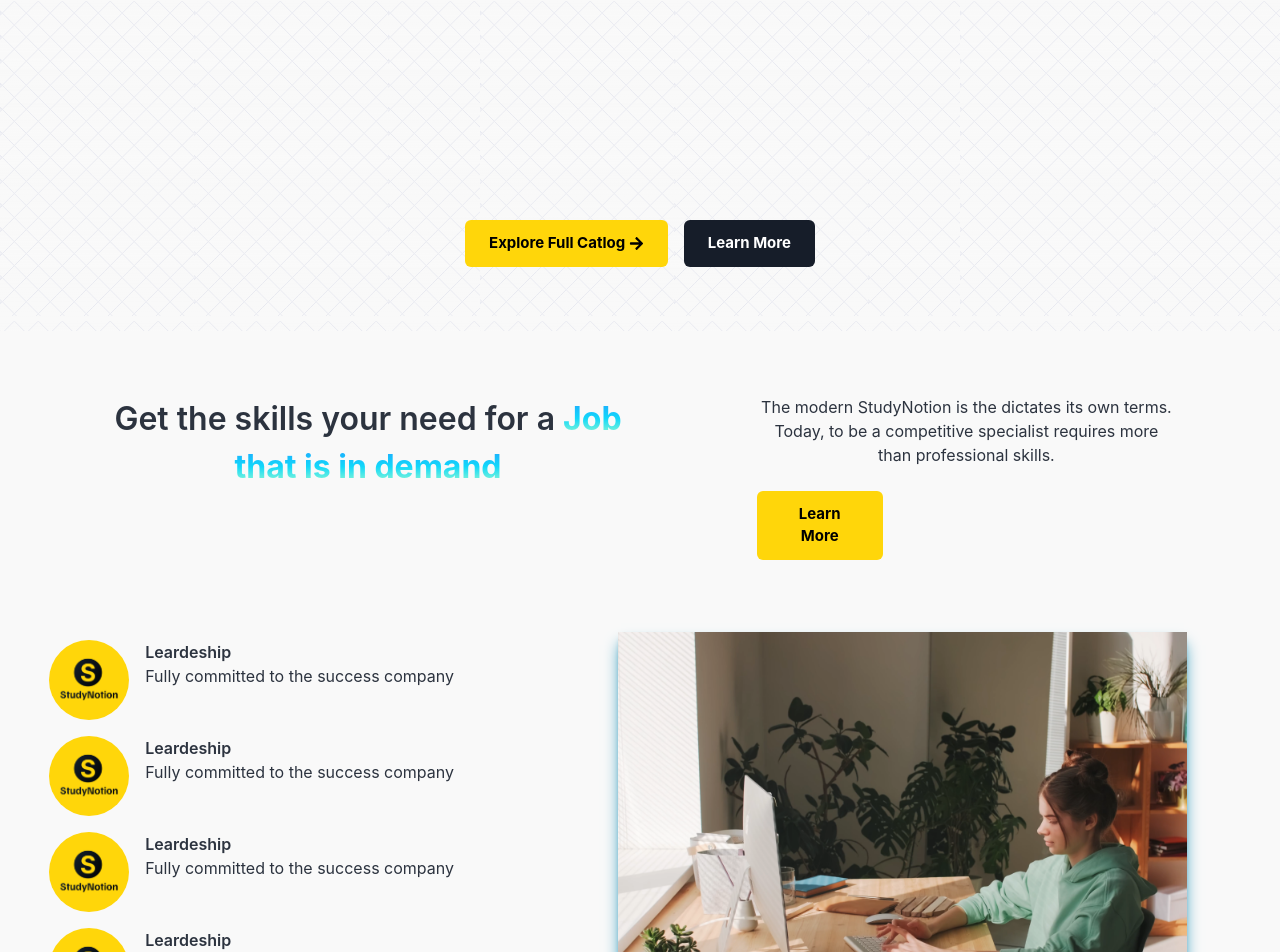
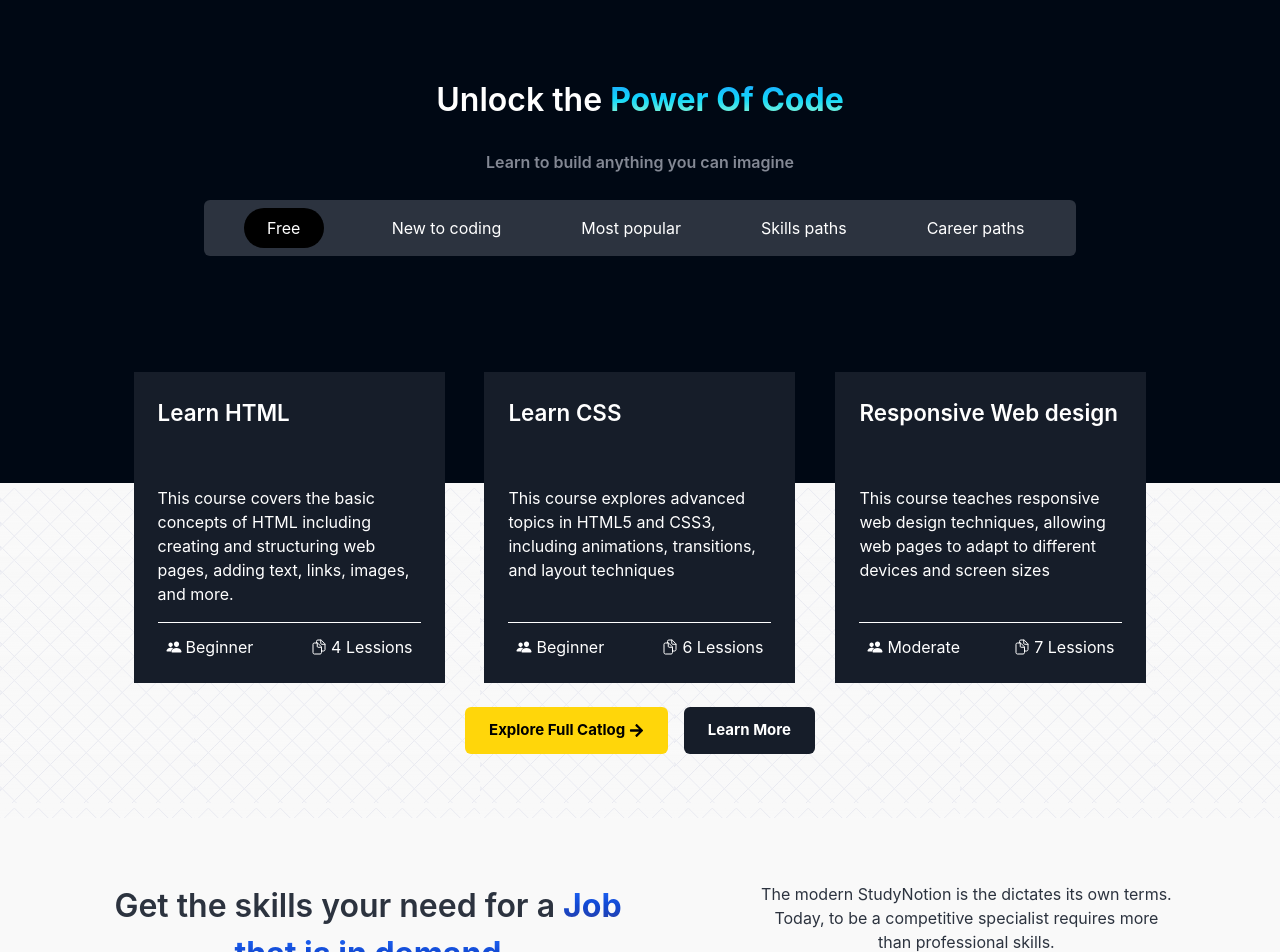
Before and after one commit to prathamesh2083/Edtech-Website, a React (Vite) app: page / in a window 1280 px wide. Shown: the part 1453-2405 px from the top of the page. Built offline with nearby package versions, Linux system fonts and the light colour scheme.

Commit message:
Home page updated

```diff
--- /dev/null
+++ b/src/components/Homepage/Card.jsx
@@ -0,0 +1,22 @@
+import React, { useState } from 'react'
+import { IoPeople } from "react-icons/io5";
+import { IoDocumentsOutline } from "react-icons/io5";
+export default function Card({card}) {
+  const[currcard,setcurrcard]=useState(0);
+  return (
+    <div className="aspect-square min-w-[300px] aspect-retangle w-[30%] flex flex-col justify-center gap-3 flex-wrap bg-richblack-800 px-6 hover:scale-105 transition-all duration-500">
+      <div className="h-[25%] font-semibold text-[1.4rem]">{card.heading}</div>
+      <div className="h-[40%]">{card.description}</div>
+      <hr></hr>
+      <div className=" flex justify-between px-2 border-t-solid border-t-white">
+        <div className='flex items-center gap-1'>
+          <IoPeople /> {card.level}{" "}
+        </div>
+        <div className='flex items-center gap-1'>
+          <IoDocumentsOutline />
+          {card.lessionNumber} Lessions{" "}
+        </div>
+      </div>
+    </div>
+  );
+}
--- /dev/null
+++ b/src/components/Homepage/ExploreMore.jsx
@@ -0,0 +1,52 @@
+import React, { useState } from 'react'
+
+import { HomePageExplore as data } from "../../data/homepage-explore";
+import Card from './Card';
+import HighlightText from './HighlightText';
+const tabNames=[
+    "Free","New to coding","Most popular" ,"Skills paths","Career paths"
+]
+export default function ExploreMore() {
+    const [index,setindex]=useState(0);
+
+    function changeindex(e){
+    //    alert(e.target.innerHTML);
+       var newindex = tabNames.findIndex(function(element,index){
+           return element==e.target.innerHTML;
+       });
+
+
+       setindex(newindex);
+
+    }
+  return (
+    <div className="w-full py-6 md:py-0  md:w-[90%] m-auto flex flex-col gap-4">
+      <div className="lg:relative lg:top-[80px] text-[2rem] font-semibold text-center">
+        Unlock the <HighlightText>Power Of Code</HighlightText>
+      </div>
+      <div className="font-semibold lg:relative lg:top-[90px] text-center text-richblack-300">
+        Learn to build anything you can imagine
+      </div>
+      <div className="flex flex-wrap min-w-[300px] w-[90%] lg:relative lg:top-[100px] md:w-fit m-auto md:px-10 justify-center items-center md:gap-14 h-fit max-h-[100px] bg-richblack-700 rounded-md p-1">
+        {tabNames.map((tab, ind) => {
+          return (
+            <div
+              onClick={changeindex}
+              key={ind}
+              className={`${
+                ind === index ? "bg-black" : ""
+              } px-3 py-2 my-1 md:min-w-[80px] text-center  hover:bg-black rounded-full`}
+            >
+              {tab}
+            </div>
+          );
+        })}
+      </div>
+      <div className="w-full md:w-[90%] lg:relative lg:top-[200px] flex flex-wrap m-auto md:justify-around  justify-center gap-4 ">
+        {data[index].courses.map((card,ind) => {
+          return <Card card={card} key={ind} />;
+        })}
+      </div>
+    </div>
+  );
+}
--- /dev/null
+++ b/src/components/Homepage/HighlightTextPurple.jsx
@@ -0,0 +1,13 @@
+import React from "react";
+
+export default function HighlightTextPurple({ children, size }) {
+  return (
+    <span
+      className={` bg-gradient-to-b from-[#1f6aff] via-[#1248d1] to-[#2b3ea2] text-transparent bg-clip-text font-bold
+
+    `}
+    >
+      {children}
+    </span>
+  );
+}
--- a/src/components/Homepage/TimeLineSection.jsx
+++ b/src/components/Homepage/TimeLineSection.jsx
@@ -1,36 +1,40 @@
 import React from "react";
 import logo from "../../assets/Logo/rzp_logo.png";
 import image from "../../assets/Images/TimelineImage.png";
+import logo1 from "../../assets/TimeLineLogo/Logo1.svg";
+import logo2 from "../../assets/TimeLineLogo/Logo2.svg";
+import logo3 from "../../assets/TimeLineLogo/Logo3.svg";
+import logo4 from "../../assets/TimeLineLogo/Logo4.svg";
 export default function () {
   return (
-    <div className="w-full p-2 flex justify-center gap-5 flex-wrap  my-10">
-      <div className="w-[40%] flex flex-col gap-4 p-2 min-w-[350px]">
+    <div className="w-full md:w-[90%] m-auto p-4 flex justify-center gap-5 flex-wrap  my-10">
+      <div className="w-[40%] flex flex-col gap-4 px-6 min-w-[350px]">
         <div className="flex gap-4">
-          <img src={logo} className="w-[5rem] rounded-full"></img>
+          <img src={logo1} className="w-[2rem] rounded-full"></img>
           <div>
             <p className="font-semibold">Leardeship</p>
             <p>Fully committed to the success company</p>
           </div>
         </div>
         <div className="flex gap-4">
-          <img src={logo} className="w-[5rem] rounded-full"></img>
+          <img src={logo2} className="w-[2rem] rounded-full"></img>
           <div>
-            <p className="font-semibold">Leardeship</p>
-            <p>Fully committed to the success company</p>
+            <p className="font-semibold">Responsibility</p>
+            <p>Students will always be our top priority</p>
           </div>
         </div>
         <div className="flex gap-4">
-          <img src={logo} className="w-[5rem] rounded-full"></img>
+          <img src={logo3} className="w-[2rem] rounded-full"></img>
           <div>
-            <p className="font-semibold">Leardeship</p>
-            <p>Fully committed to the success company</p>
+            <p className="font-semibold">Flexibility</p>
+            <p>The ability to switch is an important skill</p>
           </div>
         </div>
         <div className="flex gap-4">
-          <img src={logo} className="w-[5rem] rounded-full"></img>
+          <img src={logo4} className="w-[2rem] rounded-full"></img>
           <div>
-            <p className="font-semibold">Leardeship</p>
-            <p>Fully committed to the success company</p>
+            <p className="font-semibold">Solve the problem</p>
+            <p>Code your way to a solution</p>
           </div>
         </div>
       </div>
--- a/src/data/homepage-explore.js
+++ b/src/data/homepage-explore.js
@@ -6,7 +6,7 @@ export const HomePageExplore = [
                 heading : "Learn HTML",
                 description : "This course covers the basic concepts of HTML including creating and structuring web pages, adding text, links, images, and more.",
                 level : 'Beginner',
-                lessionNumber : 6
+                lessionNumber : 4
             },
             {
                 heading : "Learn CSS",
@@ -17,8 +17,8 @@ export const HomePageExplore = [
             {
                 heading : "Responsive Web design",
                 description : "This course teaches responsive web design techniques, allowing web pages to adapt to different devices and screen sizes",
-                level : 'Beginner',
-                lessionNumber : 6
+                level : 'Moderate',
+                lessionNumber : 7
             },
         ]
     },
@@ -28,20 +28,20 @@ export const HomePageExplore = [
             {
                 heading : "HTML",
                 description : "This course covers the basic concepts of HTML including creating and structuring web pages, adding text, links, images, and more.",
-                level : 'Beginner',
-                lessionNumber : 6
+                level : 'Advanced',
+                lessionNumber : 10
             },
             {
                 heading : "CSS",
                 description : "This course explores advanced topics in HTML5 and CSS3, including animations, transitions, and layout techniques",
-                level : 'Beginner',
-                lessionNumber : 6
+                level : 'Moderate',
+                lessionNumber : 9
             },
             {
                 heading : "Responsive ",
                 description : "This course teaches responsive web design techniques, allowing web pages to adapt to different devices and screen sizes",
                 level : 'Beginner',
-                lessionNumber : 6
+                lessionNumber : 5
             },
         ]
     },
@@ -58,13 +58,13 @@ export const HomePageExplore = [
                 heading : "Python",
                 description : "This course explores advanced topics in HTML5 and CSS3, including animations, transitions, and layout techniques",
                 level : 'Beginner',
-                lessionNumber : 6
+                lessionNumber : 5
             },
             {
                 heading : "SCSS",
                 description : "This course teaches responsive web design techniques, allowing web pages to adapt to different devices and screen sizes",
-                level : 'Beginner',
-                lessionNumber : 6
+                level : 'Moderate',
+                lessionNumber : 8
             },
         ]
     },
@@ -75,19 +75,19 @@ export const HomePageExplore = [
                 heading : "Flask",
                 description : "This course covers the basic concepts of HTML including creating and structuring web pages, adding text, links, images, and more.",
                 level : 'Beginner',
-                lessionNumber : 6
+                lessionNumber : 8
             },
             {
                 heading : "Django",
                 description : "This course explores advanced topics in HTML5 and CSS3, including animations, transitions, and layout techniques",
-                level : 'Beginner',
-                lessionNumber : 6
+                level : 'Advanced',
+                lessionNumber : 12
             },
             {
                 heading : "Fast API",
                 description : "This course teaches responsive web design techniques, allowing web pages to adapt to different devices and screen sizes",
-                level : 'Beginner',
-                lessionNumber : 6
+                level : 'Moderate',
+                lessionNumber : 8
             },
         ]
     },
@@ -97,14 +97,14 @@ export const HomePageExplore = [
             {
                 heading : "Next.js",
                 description : "This course covers the basic concepts of HTML including creating and structuring web pages, adding text, links, images, and more.",
-                level : 'Beginner',
-                lessionNumber : 6
+                level : 'Moderate',
+                lessionNumber : 9
             },
             {
                 heading : "Nuxt.js",
                 description : "This course explores advanced topics in HTML5 and CSS3, including animations, transitions, and layout techniques",
-                level : 'Beginner',
-                lessionNumber : 6
+                level : 'Advanced',
+                lessionNumber : 11
             },
             {
                 heading : "Sanity",
--- a/src/pages/About.jsx
+++ b/src/pages/About.jsx
@@ -130,9 +130,8 @@ export default function About() {
               companies to bring flexible, affordable, job-relevant online
               learning to individuals and organizations worldwide.
             </div>
-            <div className= "  w-full md:w-[90%] m-auto p-4  md:text-start flex justify-center lg:justify-start ">
-
-            <BTN active>Learn More</BTN>
+            <div className="  w-full md:w-[90%] m-auto p-4  md:text-start flex justify-center lg:justify-start ">
+              <BTN   active>Learn More</BTN>
             </div>
           </div>
 
--- a/src/pages/Home.jsx
+++ b/src/pages/Home.jsx
@@ -6,9 +6,11 @@ import CodeBlocks from "../components/Homepage/CodeBlocks";
 import banner from "../assets/Images/banner.mp4";
 import Footer from "../components/Homepage/Footer";
 import HighlightText from "../components/Homepage/HighlightText";
+import HighlightTextPurple from "../components/Homepage/HighlightTextPurple";
 import TimeLineSection from "../components/Homepage/TimeLineSection";
 import LearningLanguageSection from "../components/Homepage/LearningLanguageSection";
 import instructor from "../assets/Images/Instructor.png"
+import ExploreMore from "../components/Homepage/ExploreMore";
 export default function Home() {
   return (
     <div className=" relative flex flex-col mx-auto w-full justify-center align-middle items-center text-white">
@@ -106,8 +108,10 @@ import banner from "../assets/Images/banner.mp4"<!doctype html>\n<html lang='en'
       </div>
 
       {/* section 2  */}
+
+      <ExploreMore></ExploreMore>
       <div className="w-full bg-pure-greys-5 text-richblack-700  ">
-        <div className="flex w-full justify-center gap-4 pt-56  home_bg py-16 ">
+        <div className="flex w-full justify-center gap-4 lg:pt-56  home_bg py-16 ">
           <CTAButton linkto={"/login"} active>
             <p>
               Explore Full Catlog{" "}
@@ -120,7 +124,7 @@ import banner from "../assets/Images/banner.mp4"<!doctype html>\n<html lang='en'
         <div className="flex my-14  justify-center lg:justify-between md:justify-center md:px-24 min-h-[150px] flex-wrap gap-10 ">
           <div className="md:w-[80%] lg:w-[50%] w-full text-[2rem] font-semibold min-w-[350px] text-center p-2">
             Get the skills your need for a{" "}
-            <HighlightText>Job that is in demand </HighlightText>{" "}
+            <HighlightTextPurple>Job that is in demand </HighlightTextPurple>{" "}
           </div>
           <div className=" p-2 md:w-[80%] lg:w-[40%] w-[90%] text-center gap-6 items-center lg:items-start  flex flex-col justify-between min-w-[200px]">
             <div>
@@ -140,8 +144,8 @@ import banner from "../assets/Images/banner.mp4"<!doctype html>\n<html lang='en'
         <LearningLanguageSection></LearningLanguageSection>
       </div>
       {/* section 3 */}
-      <div className="flex w-full justify-between items-center flex-wrap my-20 p-10">
-        <div className="md:w-1/2 w-full min-w-[300px] p-5 items-center flex  ">
+      <div className="flex w-full justify-center md:justify-between items-center flex-wrap my-20 p-10">
+        <div className="md:w-1/2 w-full min-w-[280px] p-5 items-center flex  ">
           <img src={instructor} className="m-auto min-w-[200px] shadow-2xl shadow-blue-100"></img>
         </div>
 
```
Also changed, not shown: src/components/Homepage/Footer.jsx (+16 -6 lines).
